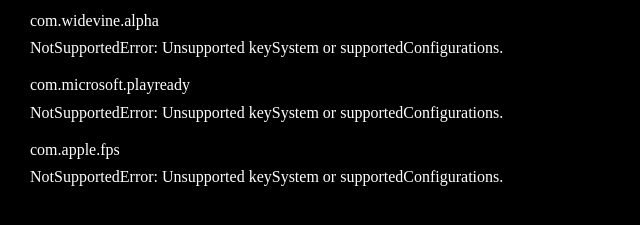
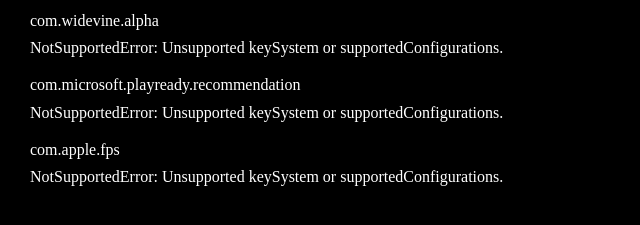
Before and after one commit to vvideo/hdcp, a website: page index.html in a window 1280 px wide. Shown: the part 61-286 px from the top of the page, without its empty margins (0-640 px from the left). Drawn offline with Linux system fonts and the light colour scheme.

Commit message:
Fixed PlayReady

```diff
--- a/index.html
+++ b/index.html
@@ -37,7 +37,7 @@
             <div class="keysytem-result" id="widevine-result"></div>
         </div>
         <div class="keysystem">
-            <div class="keysystem-label">com.microsoft.playready</div>
+            <div class="keysystem-label">com.microsoft.playready.recommendation</div>
             <div class="keysytem-result" id="playready-result"></div>
         </div>
         <div class="keysystem">
@@ -76,7 +76,7 @@
                 console.error(error);
             });
 
-        checkAllHdcpVersions('com.microsoft.playready')
+        checkAllHdcpVersions('com.microsoft.playready.recommendation')
             .then((result) => {
                 playreadyElem.innerHTML = prepareResult(result);
                 console.log(result);
```
